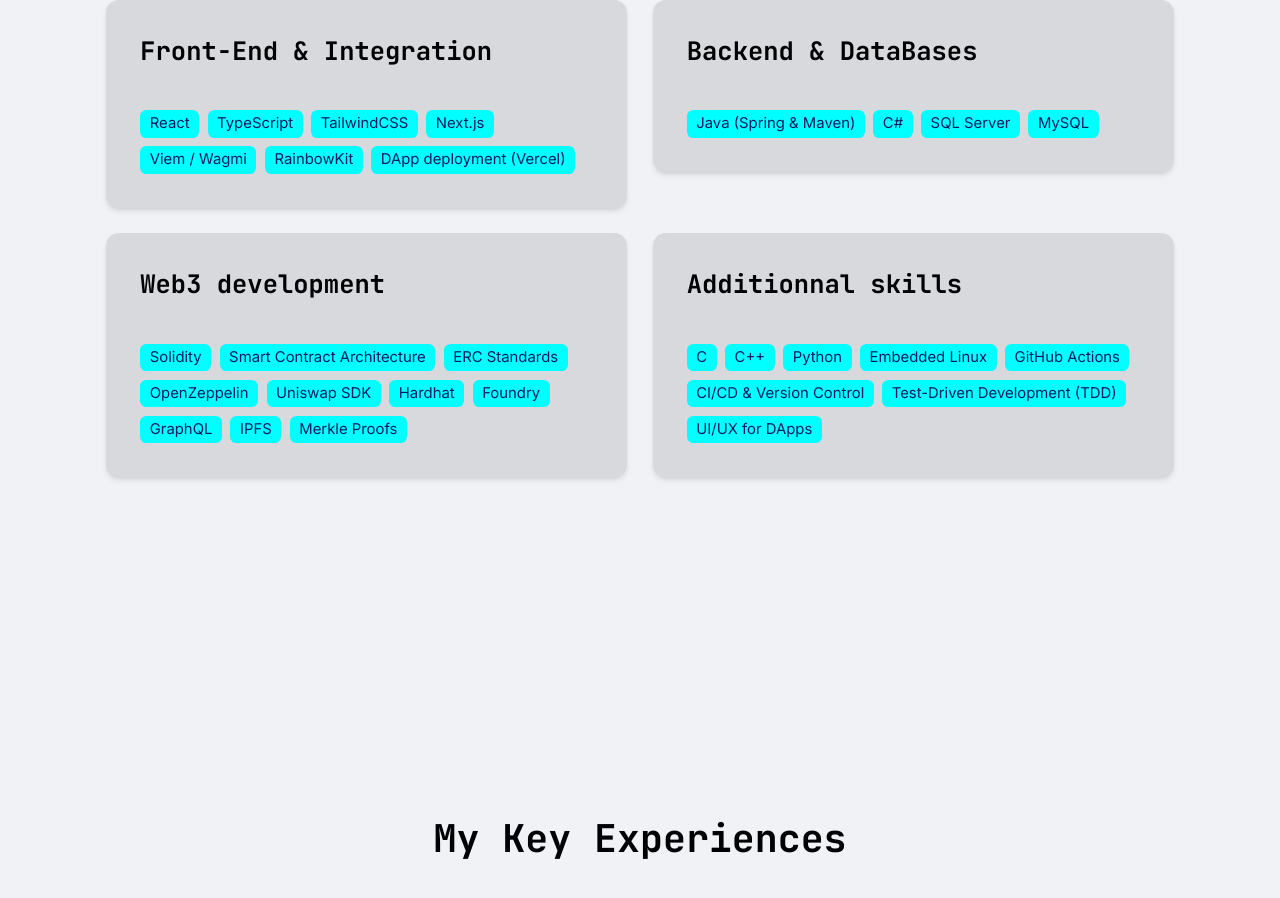
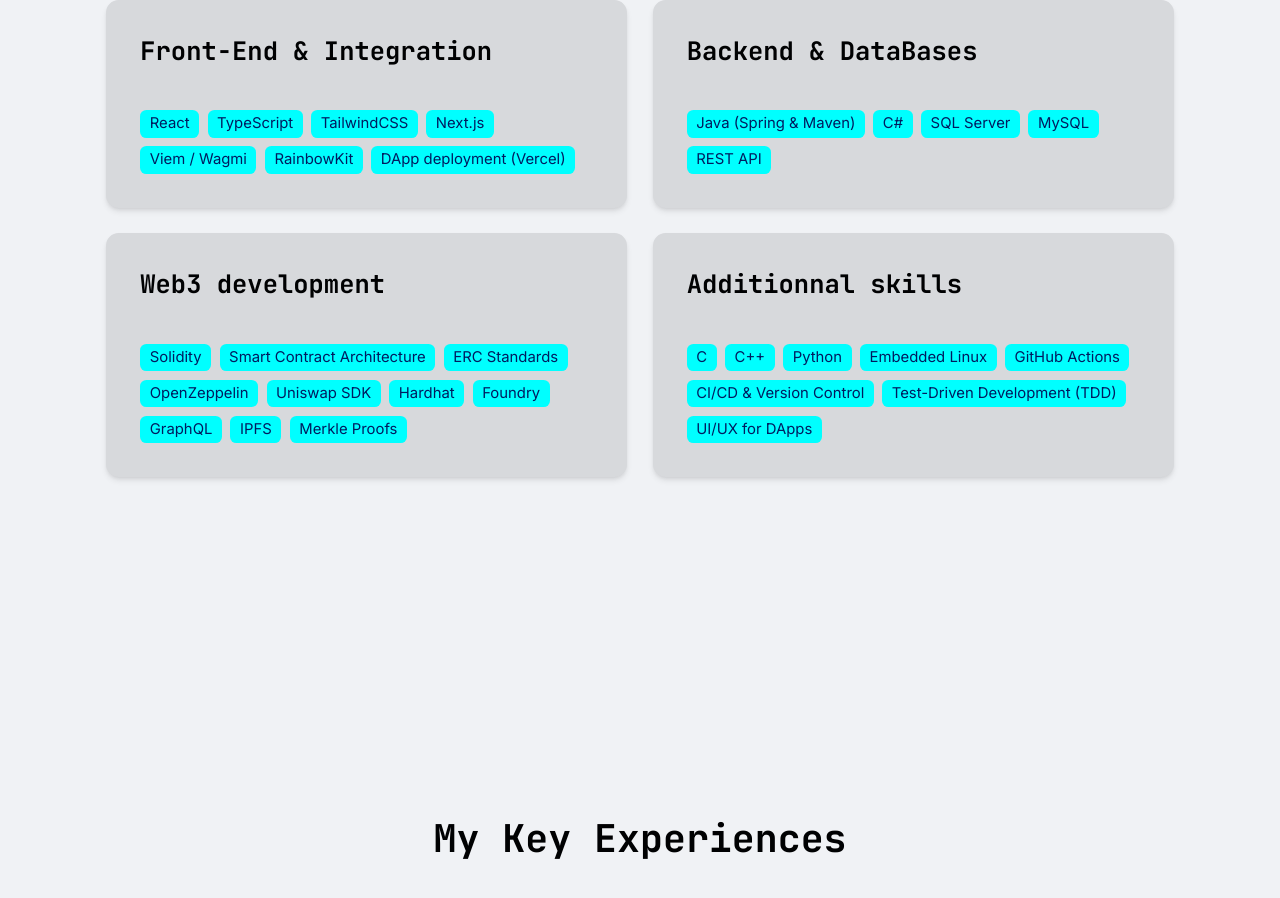
Before and after one commit to BigWess57/My-Portfolio, a Next.js app in the folder my-portfolio/: page /en in a window 1280 px wide. Shown: the part 4147-5045 px from the top of the page. Built offline with nearby package versions, Linux system fonts and the light colour scheme.

Commit message:
add API REST to skills

```diff
--- a/my-portfolio/src/components/portfolio/Skills.tsx
+++ b/my-portfolio/src/components/portfolio/Skills.tsx
@@ -50,7 +50,8 @@ const Skills = () => {
       "Java (Spring & Maven)",
       "C#",
       "SQL Server",
-      "MySQL"
+      "MySQL",
+      "REST API"
     ],
   },
   {
```
